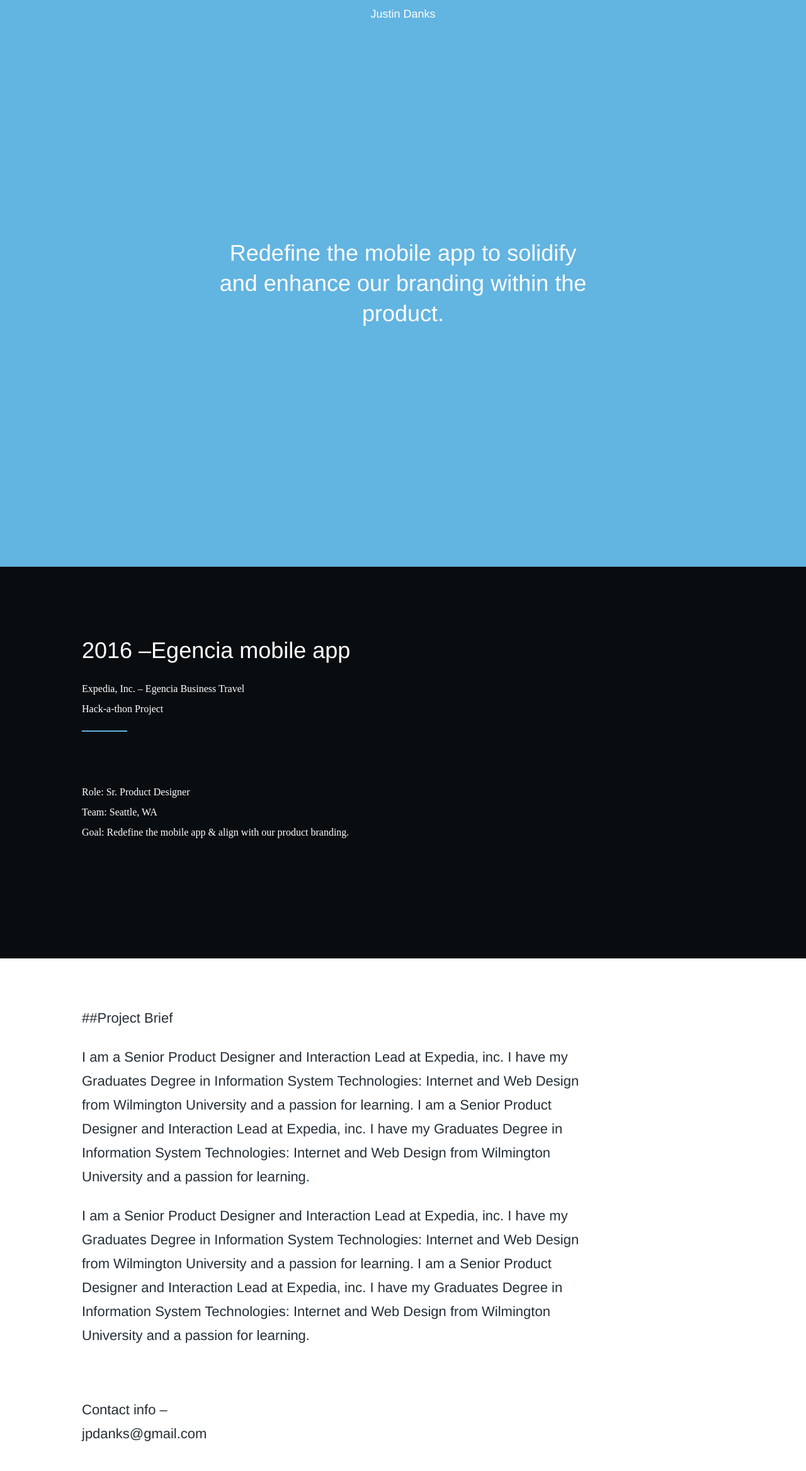
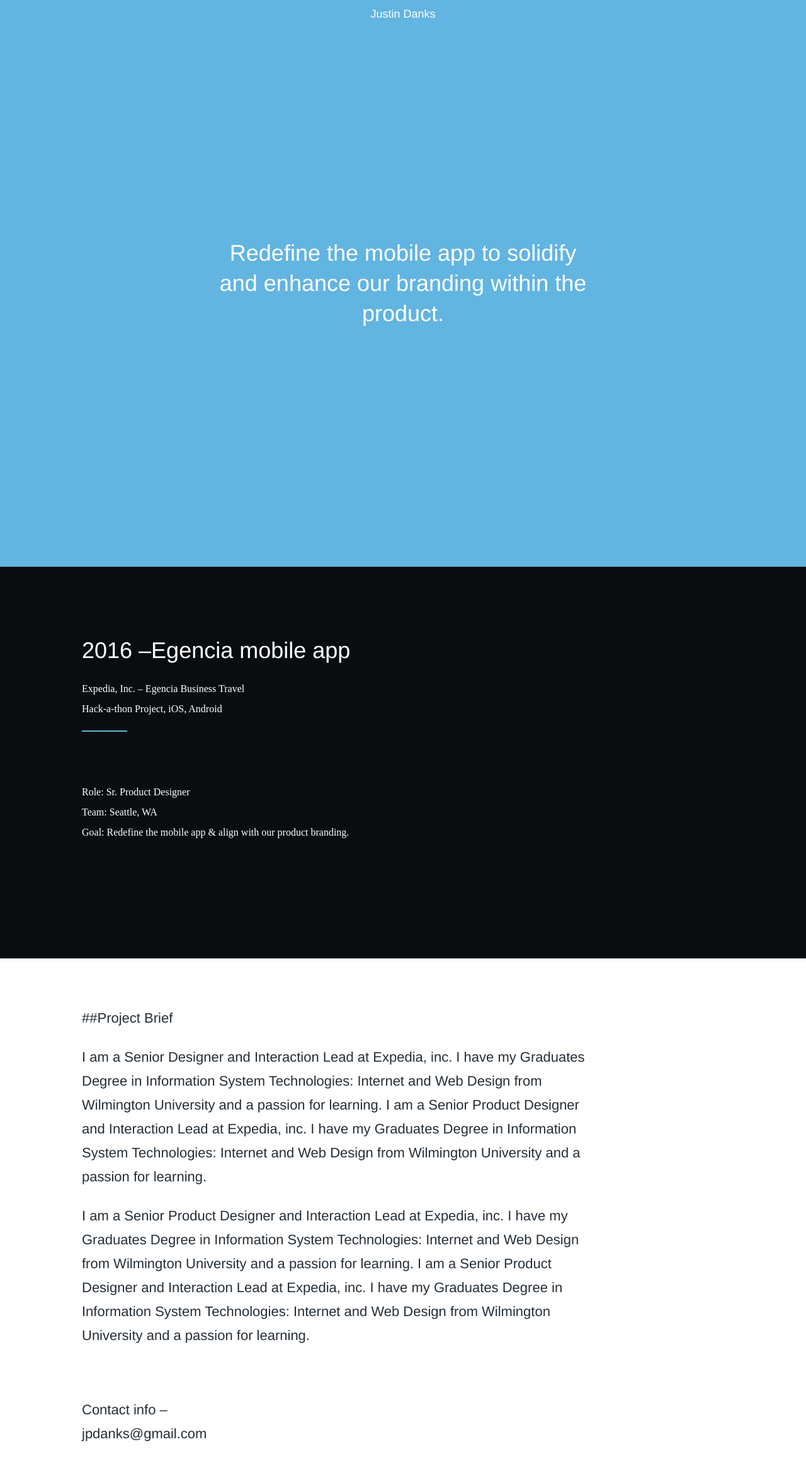
Before and after one commit to jpdanks/jpdanks.github.io, a Jekyll site: the page built from _posts/2016-06-24-egencia-mobile-app.markdown, in a window 1280 px wide. Shown: the whole page at 63% size. Built offline with Jekyll 4.4.1, drawn with Linux system fonts in a browser that asks for light colours.

Commit message:
flight and ground posts added

```diff
--- a/_config.yml
+++ b/_config.yml
@@ -1,2 +1,3 @@
 name: Justin Danks
 highlighter: pygments
+future: true
--- a/_posts/2016-01-10-medical-patient-travel.markdown
+++ b/_posts/2016-01-10-medical-patient-travel.markdown
@@ -5,9 +5,9 @@
 department: "Egencia Business Travel"
 role: "Lead Product Designer, Front-End Specialist"
 team: "Oslo, Norawy & Paris, France"
-type: "Product Design"
+type: "Product Design, Web App"
 goal: "Create an efficient flight shopping tool to be used by medical professionals."
-date:   2016-07-21
+date:   2016-01-10
 categories: design
 headline: "Creating a flight shopping tool focusing on efficiency for medical professionals."
 ---
--- a/_posts/2016-06-24-egencia-mobile-app.markdown
+++ b/_posts/2016-06-24-egencia-mobile-app.markdown
@@ -5,9 +5,9 @@
 department: "Egencia Business Travel"
 role: "Sr. Product Designer"
 team: "Seattle, WA"
-type: "Hack-a-thon Project"
+type: "Hack-a-thon Project, iOS, Android"
 goal: "Redefine the mobile app & align with our product branding."
-date:   2016-07-21
+date:   2016-06-24
 categories: design
 headline: "Redefine the mobile app to solidify and enhance our branding within the product."
 ---
@@ -15,6 +15,6 @@
 
 ##Project Brief
 
-I am a Senior Product Designer and Interaction Lead at Expedia, inc. I have my Graduates Degree in Information System Technologies: Internet and Web Design from Wilmington University and a passion for learning. I am a Senior Product Designer and Interaction Lead at Expedia, inc. I have my Graduates Degree in Information System Technologies: Internet and Web Design from Wilmington University and a passion for learning.
+I am a Senior  Designer and Interaction Lead at Expedia, inc. I have my Graduates Degree in Information System Technologies: Internet and Web Design from Wilmington University and a passion for learning. I am a Senior Product Designer and Interaction Lead at Expedia, inc. I have my Graduates Degree in Information System Technologies: Internet and Web Design from Wilmington University and a passion for learning.
 
 I am a Senior Product Designer and Interaction Lead at Expedia, inc. I have my Graduates Degree in Information System Technologies: Internet and Web Design from Wilmington University and a passion for learning. I am a Senior Product Designer and Interaction Lead at Expedia, inc. I have my Graduates Degree in Information System Technologies: Internet and Web Design from Wilmington University and a passion for learning.
--- a/css/style.css
+++ b/css/style.css
@@ -408,6 +408,8 @@
     margin-bottom: 1.5rem; }
   .grid-item:hover .grid-image {
     box-shadow: 0 0 25px rgba(0, 0, 0, 0.125); }
+  .grid-item:nth-of-type(2n) {
+    margin-right: 0; }
 
 /*
 Link styles
--- a/scss/components/_layouts.scss
+++ b/scss/components/_layouts.scss
@@ -40,6 +40,9 @@
 	}
 	&:hover .grid-image {
 		box-shadow: 0 0 25px rgba(0,0,0,.125);
+	}
+	&:nth-of-type(2n) {
+		margin-right: 0;
 	}
 }
 
```
Also changed, not shown: _posts/2016-06-24-flight-shopping.markdown (added, +13 -0 lines), _posts/2016-06-24-ground-transportation.markdown (added, +15 -0 lines), 11 other files.
